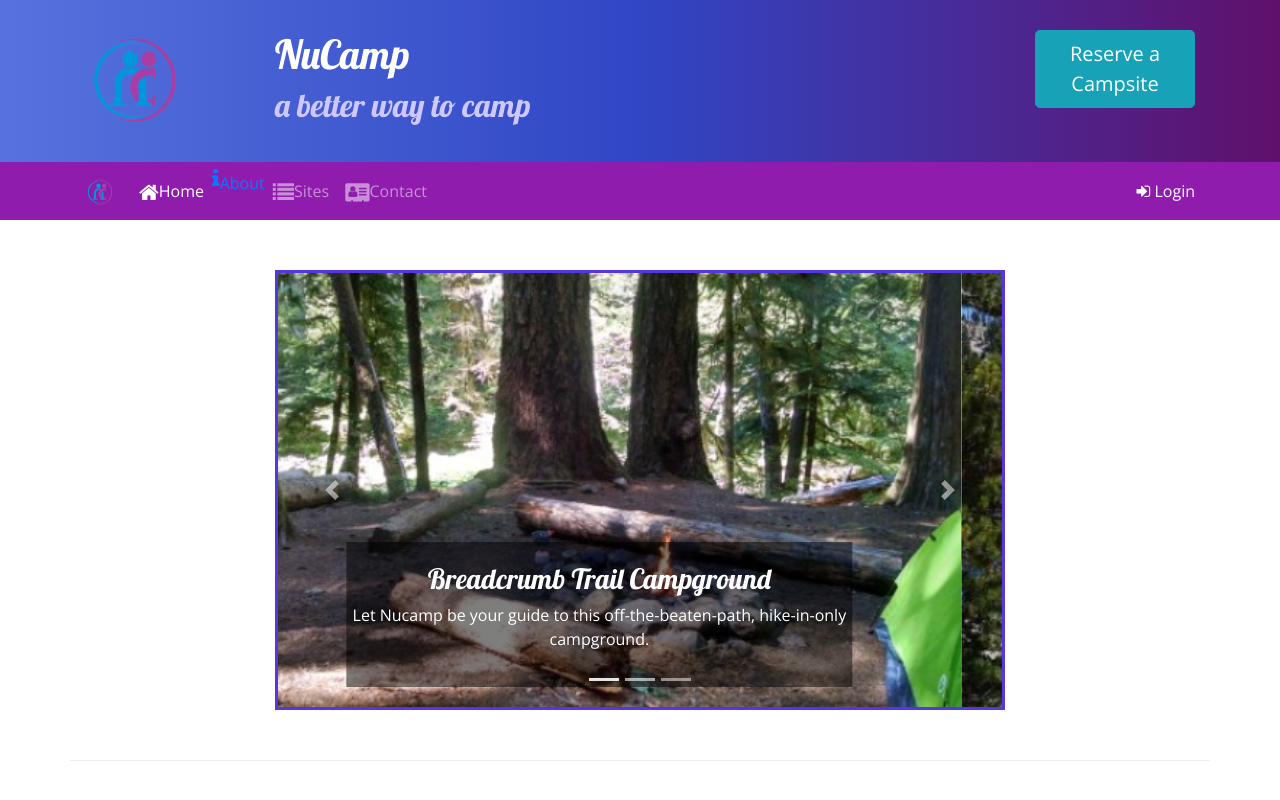
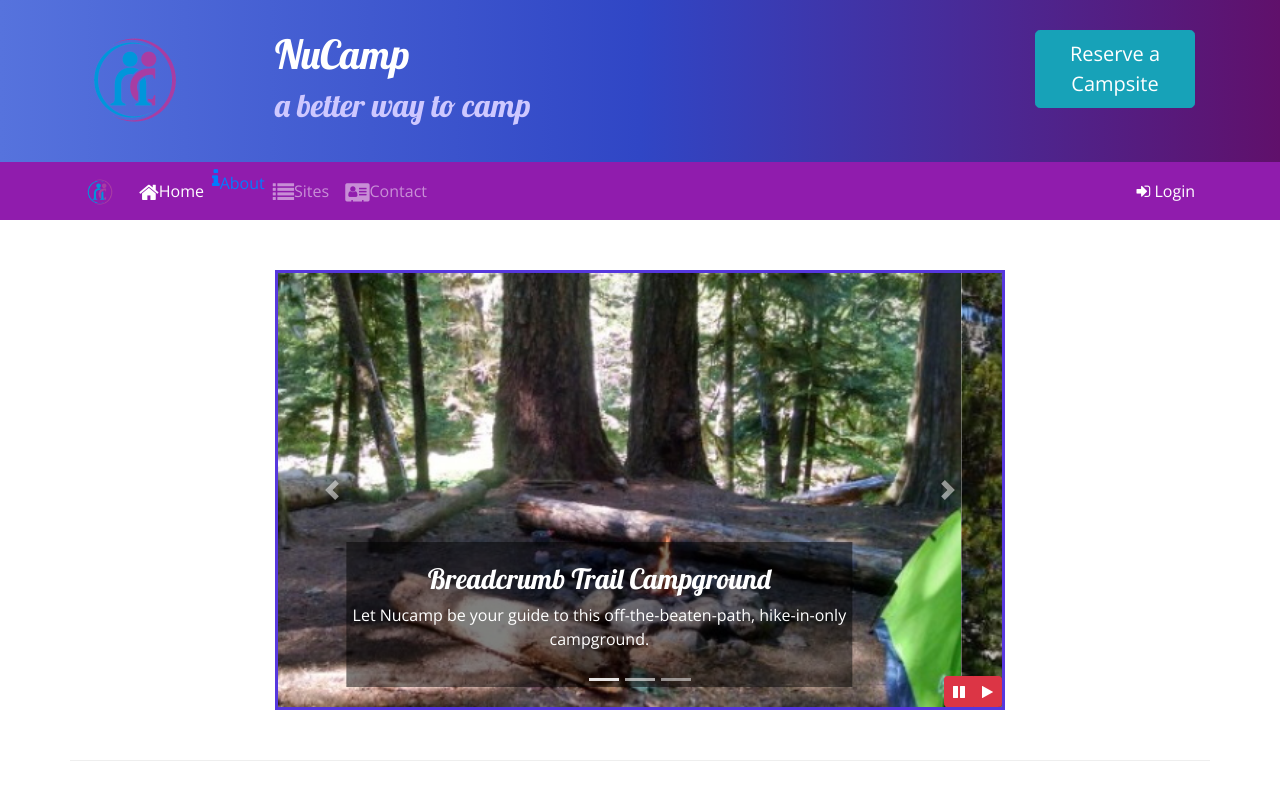
Before and after one commit to OtwayG/nucampsite, a website: page index.html in a window 1280 px wide. Shown: the top 800 px of the page. Drawn offline with nearby package versions, Linux system fonts and the light colour scheme.

Commit message:
Bootstrap and jQuery part 1

```diff
--- a/css/styles.css
+++ b/css/styles.css
@@ -50,8 +50,9 @@ header h2 {
 }
 
 
-.modal-header {
-    margin: 0px;
-    padding: 30px;
-    border-top: 0;
+#carouselButton {
+    position: absolute;
+    right: 0;
+    bottom:0;
+    z-index: 100;
 }
--- a/index.html
+++ b/index.html
@@ -192,6 +192,14 @@
                          <span class='carousel-control-next-icon'></span>
                         <span class='sr-only'>Next</span>
                     </a>
+                    <div class='btn-group' id='carouselButton'>
+                        <button class='btn btn-danger btn-sm' id='carouselPause'>
+                            <i class='fa fa-pause'></i>
+                        </button>
+                        <button class='btn btn-danger btn-sm' id='carouselPlay'>
+                            <i class='fa fa-play'></i>
+                        </button>
+                    </div>
                 </div>
             </div>
         </div>
@@ -274,7 +282,17 @@
             <script src="node_modules/popper.js/dist/umd/popper.min.js"></script>
             <script src="node_modules/bootstrap/dist/js/bootstrap.min.js"></script>
 
-
+            <script>
+                $(function() {
+                  $('.carousel').carousel(  { interval: 2000, pause: 'false' } );
+                  $('#carouselPause').click(function(){
+                      $('.carousel').carousel('pause');
+                  });
+                  $('#carouselPlay').click(function(){
+                      $('.carousel').carousel('cycle');
+                  });
+                });
+            </script>
 
         </body>
 
```
